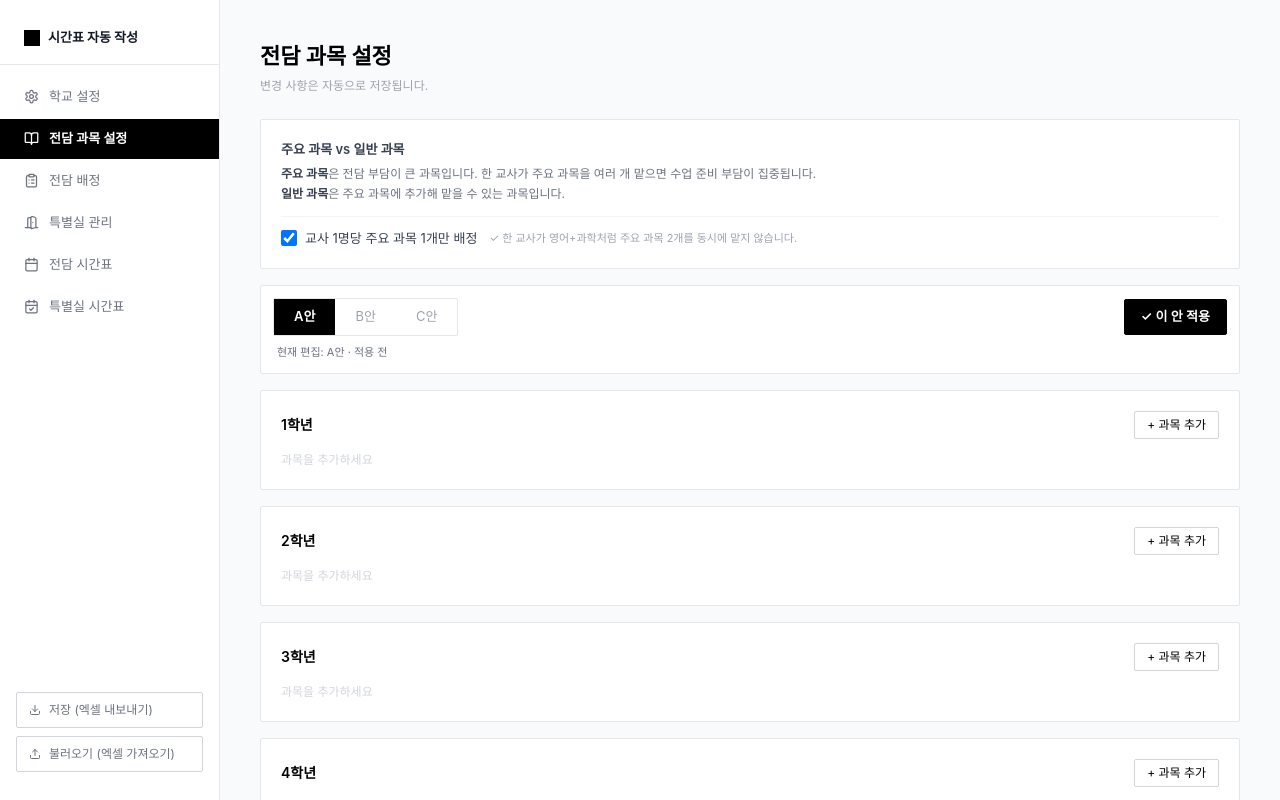
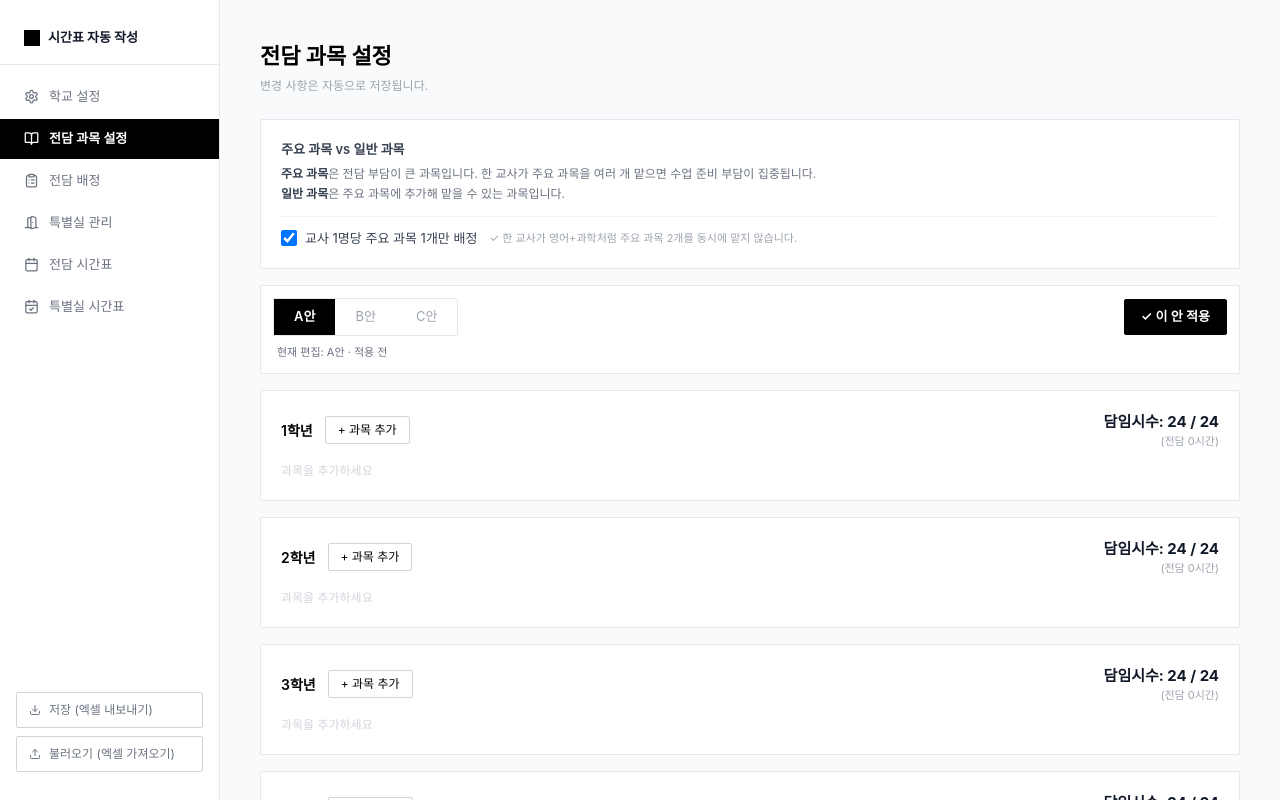
Before and after one commit to Hong510415/timetable, a React (Vite) app: page /subjects in a window 1280 px wide. Built offline with nearby package versions, Linux system fonts and the light colour scheme.

Commit message:
feat: show real-time 담임시수 widget per grade card

```diff
--- a/src/pages/SubjectSetup.jsx
+++ b/src/pages/SubjectSetup.jsx
@@ -1,5 +1,5 @@
 import { useApp } from '../context/AppContext'
-import { subjectsEqualByContent } from '../lib/planHelpers'
+import { subjectsEqualByContent, getDedicatedHoursForGrade, getWeeklyTotalForGrade } from '../lib/planHelpers'
 
 const GRADES = [1, 2, 3, 4, 5, 6]
 
@@ -142,6 +142,7 @@ export default function SubjectSetup() {
         {gradesToShow.map(grade => (
           <div key={grade} className="bg-white border border-gray-200 rounded-sm p-5">
             <div className="flex items-center justify-between mb-3">
+              <div className="flex items-center gap-3">
                 <span className="text-[14px] font-semibold">{grade}학년</span>
                 <button
                   onClick={() => addSubject(grade)}
@@ -149,6 +150,26 @@ export default function SubjectSetup() {
                 >
                   + 과목 추가
                 </button>
+              </div>
+              {(() => {
+                const dedicated = getDedicatedHoursForGrade(planSubjects, grade)
+                const weeklyTotal = getWeeklyTotalForGrade(gradeConfigs, grade)
+                if (weeklyTotal === 0) {
+                  return <span className="text-[12px] text-gray-400">학교 설정 필요</span>
+                }
+                const homeroom = weeklyTotal - dedicated
+                const isOver = dedicated > weeklyTotal
+                return (
+                  <div className="text-right">
+                    <div className={`text-[15px] font-bold ${isOver ? 'text-red-600' : 'text-gray-900'}`}>
+                      담임시수: {homeroom} / {weeklyTotal}
+                    </div>
+                    <div className={`text-[11px] ${isOver ? 'text-red-500' : 'text-gray-400'}`}>
+                      {isOver ? `(초과 ${homeroom})` : `(전담 ${dedicated}시간)`}
+                    </div>
+                  </div>
+                )
+              })()}
             </div>
             {planSubjects.filter(s => s.grade === grade).length === 0 ? (
               <p className="text-[12px] text-gray-300">과목을 추가하세요</p>
```
Also changed, not shown: 1 other file (tests, documents, lock files or other folders). Lines whose indentation alone changed are shown as unchanged.
